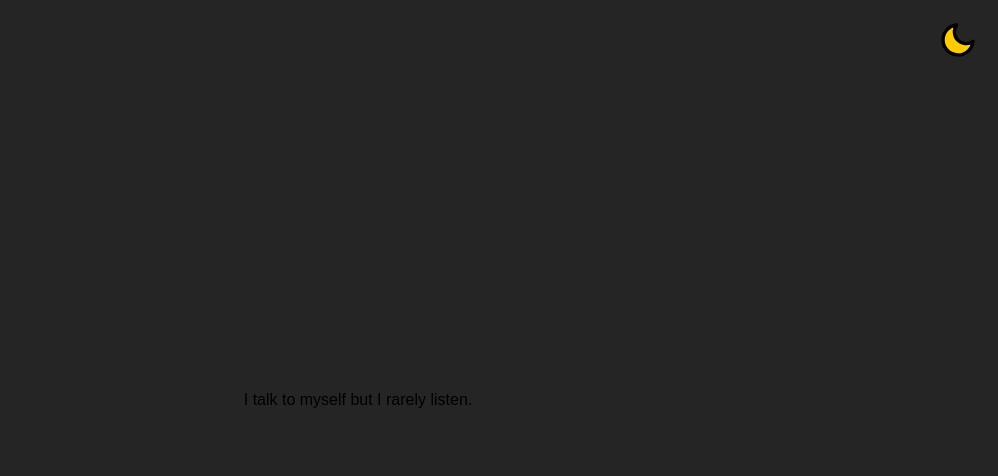
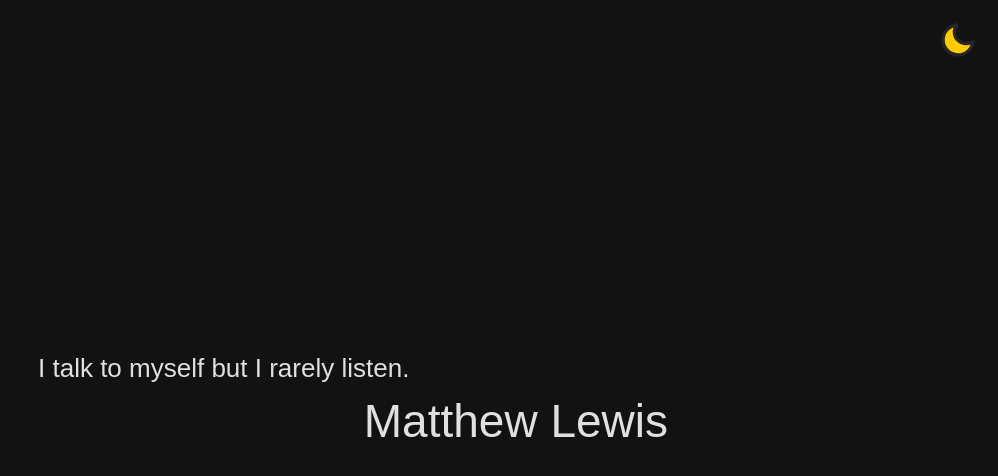
Before and after one commit to malewis5/matthew-lewis.online, a React (Create React App) app: page / in a window 1280 px wide. Both pictures are taken after a click on the icon 1240 px from the left and 40 px from the top of the page. Shown: the top 476 px of the page, without its empty margins (282-1280 px from the left). Built offline with nearby package versions, Linux system fonts and the light colour scheme; no server answers; a web font is replaced by a local one.

Commit message:
setup of author quote

```diff
--- a/src/components/Quote.tsx
+++ b/src/components/Quote.tsx
@@ -1,4 +1,5 @@
 import React, { useEffect, useState } from "react";
+import styled from "styled-components";
 
 interface QuoteObject {
   author: string;
@@ -8,8 +9,8 @@ interface QuoteObject {
 const Quote: React.FC = () => {
   const [quote, setQuote] = useState({} as QuoteObject);
 
-  const fetchData = () => {
-    fetch("https://quotes.rest/od")
+  const fetchQuote = () => {
+    fetch("https://quotes.rest/qod")
       .then((response) => {
         if (!response.ok) {
           throw Error(response.statusText);
@@ -34,10 +35,55 @@ const Quote: React.FC = () => {
   };
 
   useEffect(() => {
-    fetchData();
+    fetchQuote();
   }, []);
 
-  return <div>{quote.quote}</div>;
+  return (
+    <div>
+      <QuoteTextDiv>{quote.quote}</QuoteTextDiv>
+      <AuthorDiv>{quote.author}</AuthorDiv>
+    </div>
+  );
 };
 
+const QuoteTextDiv = styled.div`
+  margin: 0 auto 10px auto;
+  font-size: calc(10px + 2vmin);
+  text-align: left;
+  width: 50vw;
+  animation: fadeInAnimation ease 3s;
+  animation-iteration-count: 1;
+  animation-fill-mode: forwards;
+  @keyframes fadeInAnimation {
+    0% {
+      opacity: 0;
+    }
+    100% {
+      opacity: 1;
+    }
+  }
+  @media only screen and (min-device-width: 320px) and (max-device-width: 480px) and (-webkit-min-device-pixel-ratio: 2) and (orientation: portrait) {
+    width: 70vw;
+  }
+`;
+
+const AuthorDiv = styled.div`
+  margin: 0 auto;
+  padding-right: 20px;
+  width: 50vw;
+  animation: fadeInAnimation ease 3s;
+  text-align: right;
+  font-size: calc(30px + 2vmin);
+  animation-iteration-count: 1;
+  animation-fill-mode: forwards;
+  @keyframes fadeInAnimation {
+    0% {
+      opacity: 0;
+    }
+    100% {
+      opacity: 1;
+    }
+  }
+`;
+
 export { Quote };
--- a/src/components/UI/Toggler.tsx
+++ b/src/components/UI/Toggler.tsx
@@ -1,10 +1,11 @@
 import styled, { keyframes } from "styled-components";
 import { FiSun, FiMoon } from "react-icons/fi";
+import { ThemeType } from "../../utils/theme";
 
 interface ToggleProps {
   theme: any;
   toggleTheme: any;
-  themeMode: any;
+  themeMode: ThemeType;
 }
 const Toggle: React.FC<ToggleProps> = ({ toggleTheme, theme, themeMode }) => {
   return (
@@ -15,7 +16,12 @@ const Toggle: React.FC<ToggleProps> = ({ toggleTheme, theme, themeMode }) => {
         </SpinDiv>
       ) : (
         <MoonDiv>
-          <FiMoon onClick={toggleTheme} size={40} fill={"#FFCC00"} />
+          <FiMoon
+            onClick={toggleTheme}
+            size={40}
+            fill={"#FFCC00"}
+            color={themeMode.iconBorder}
+          />
         </MoonDiv>
       )}
     </>
--- a/src/utils/globalStyles.tsx
+++ b/src/utils/globalStyles.tsx
@@ -6,7 +6,8 @@ export const GlobalStyles = createGlobalStyle<{ theme: ThemeType }>`
     #main {
         background-color: ${({ theme }) => theme.body};
         color: ${({ theme }) => theme.text};
-        transition: all 0.50s linear;
+        transition: background-color 0.50s ease;
+        transition: color 0.50s ease;
     }
 
     * {
--- a/src/utils/theme.ts
+++ b/src/utils/theme.ts
@@ -1,8 +1,16 @@
-export type ThemeType = typeof lightTheme;
+export type ThemeType = {
+  body: string;
+  text: string;
+  iconBorder: string;
+};
 
 export const darkTheme = {
-  body: "#252525",
-  toggleBorder: "#ff4072",
+  darkPurple: "#5a319",
+  text: "rgba(255, 255, 255, 0.87)",
+  electricPink: "ff4072",
+  lightPurple: "ad94be",
+  body: "#121212",
+  iconBorder: "#252525",
 };
 
 export const lightTheme = {
@@ -11,5 +19,5 @@ export const lightTheme = {
   lightPurple: "ad94be",
   electricPink: "ff4072",
   body: "#72a9ae",
-  toggleBorder: "#ff4072",
+  iconBorder: "#ff4072",
 };
```
